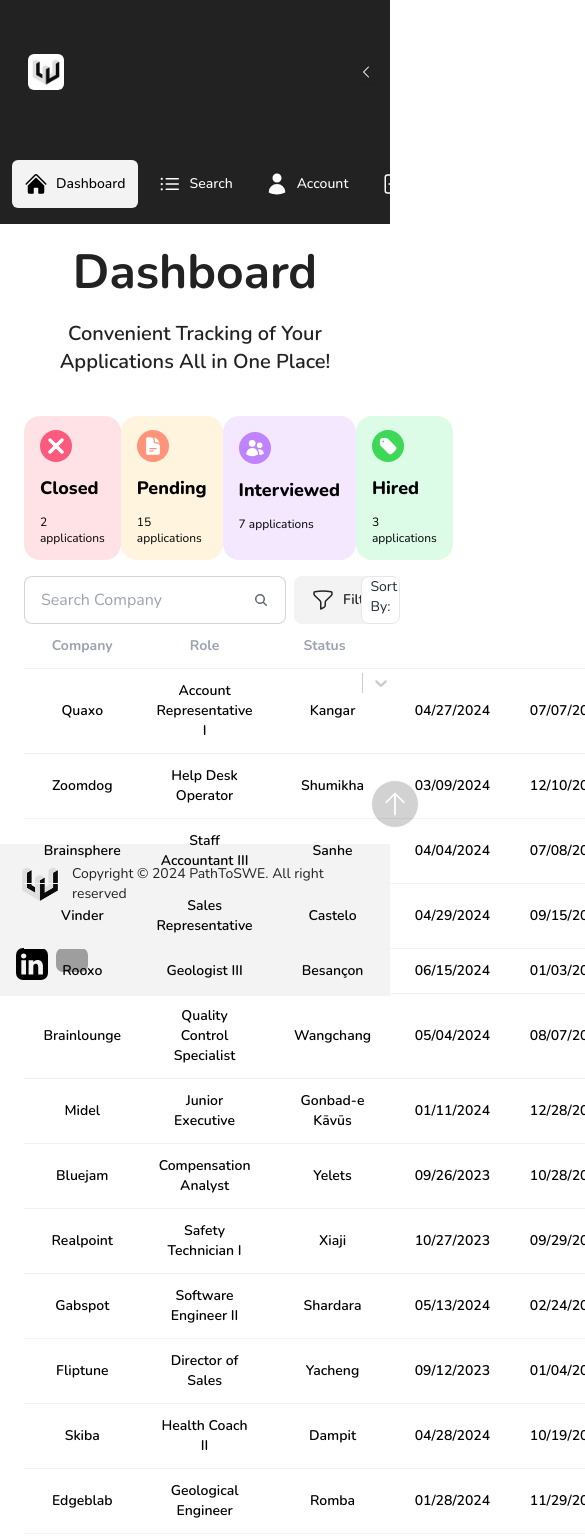
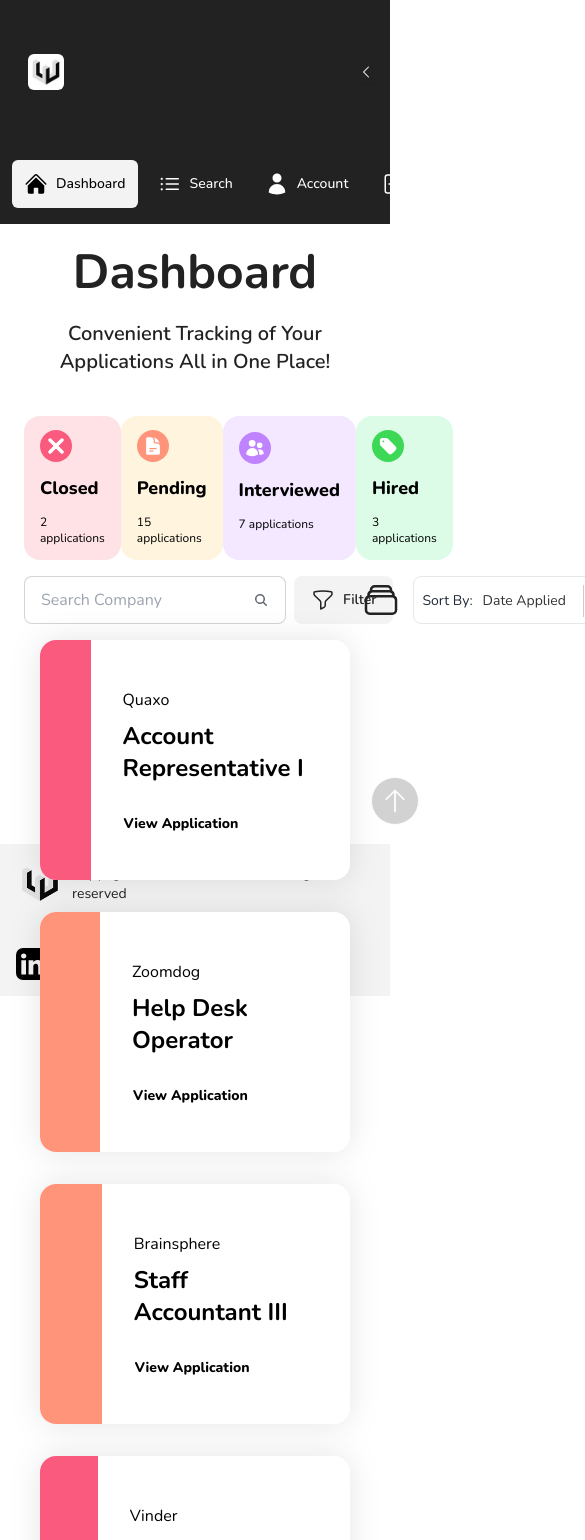
Before and after one commit to zachkfan/pathtoswe, a Next.js app: page /dashboard in a window 390 px wide. Shown: the top 1540 px of the page, 585 px wide, since content can reach past the window. Built offline with nearby package versions, Linux system fonts and the light colour scheme; grey boxes are pictures that could not be loaded; a web font is replaced by a local one.

Commit message:
added toggle between dashboard card and list view.

```diff
--- a/src/app/(dashboard-group)/dashboard/page.tsx
+++ b/src/app/(dashboard-group)/dashboard/page.tsx
@@ -1,5 +1,4 @@
 import SearchBarTable from "@/app/ui/dashboard/search_bar_and_table";
-import Card from "@/app/ui/dashboard/dashboard_card";
 
 export default function Page() {
   return (
@@ -13,17 +12,6 @@ export default function Page() {
         </h3>
       </div>
       <SearchBarTable />
-      <div className="mt-4">
-        <Card
-          company="Google"
-          role="Software Engineering Intern"
-          location="NYC"
-          datePosted="06/30/2024"
-          dateApplied="06/31/2024"
-          applicationDashboard="https://www.google.com"
-          status="Pending"
-        />
-      </div>
     </>
   );
 }
--- a/src/app/ui/dashboard/dashboard_card.tsx
+++ b/src/app/ui/dashboard/dashboard_card.tsx
@@ -9,6 +9,7 @@ interface Props {
   dateApplied: string;
   applicationDashboard: string;
   status: "Closed" | "Pending" | "Interviewed" | "Hired";
+  item_id: number;
 }
 
 export default function DashboardCard({
@@ -19,6 +20,7 @@ export default function DashboardCard({
   dateApplied,
   applicationDashboard,
   status,
+  item_id,
 }: Props) {
   const getStatusColor = (): React.CSSProperties => {
     const statusColors: Record<string, string> = {
@@ -30,7 +32,10 @@ export default function DashboardCard({
     return { backgroundColor: statusColors[status] };
   };
   return (
-    <div className="card card-side bg-white lg:w-[45%] text-black drop-shadow-around">
+    <div
+      className="card card-side bg-white lg:w-[45%] text-black drop-shadow-around m-4"
+      key={item_id}
+    >
       <figure>
         <div className="w-18 h-[100%]" style={getStatusColor()}></div>
       </figure>
--- a/src/app/ui/dashboard/search_bar_and_table.tsx
+++ b/src/app/ui/dashboard/search_bar_and_table.tsx
@@ -11,9 +11,11 @@ import React, { useState } from "react";
 import Table from "@/app/ui/dashboard/table";
 import SearchBar from "@/app/ui/search_bar";
 import SortBy from "@/app/ui/dashboard/sort_by";
+import Toggle from "@/app/ui/dashboard/toggle";
 
 const SearchBarAndTable = () => {
   const [search, setSearch] = useState("");
+  const [cardView, setCardView] = useState(true);
 
   return (
     <>
@@ -49,9 +51,12 @@ const SearchBarAndTable = () => {
       </div>
       <div className="flex flex-row items-center w-full justify-between">
         <SearchBar setSearch={setSearch} isDashboard={true} />
-        <SortBy />
+        <div className="flex flex-row items-center gap-3">
+          <Toggle cardView={cardView} setCardView={setCardView} />
+          <SortBy />
+        </div>
       </div>
-      <Table search={search} />
+      <Table search={search} cardView={cardView} />
     </>
   );
 };
--- a/src/app/ui/dashboard/table.tsx
+++ b/src/app/ui/dashboard/table.tsx
@@ -1,8 +1,38 @@
 import React from "react";
 import Row, { statusType } from "./dashboard_row";
 import { data } from "./data";
+import Card from "./dashboard_card";
 
-const Table = ({ search }: { search: string }) => {
+interface Props {
+  search: string;
+  cardView: boolean;
+}
+const Table = ({ search, cardView }: Props) => {
+  if (cardView) {
+    return (
+      <div className="flex flex-row flex-wrap justify-evenly">
+        {data
+          .filter((item) => {
+            return search.toLowerCase() == ""
+              ? item
+              : item.company.toLowerCase().includes(search.toLowerCase());
+          })
+          .map((item) => (
+            <Card
+              company={item.company}
+              role={item.role}
+              location={item.location}
+              datePosted={item.date_posted}
+              dateApplied={item.date_applied}
+              applicationDashboard={"www.google.com"}
+              status={item.status as statusType}
+              item_id={item.id}
+              key={item.id}
+            />
+          ))}
+      </div>
+    );
+  } else {
     return (
       <table className="table table-pin-cols text-center">
         <thead>
@@ -38,6 +68,7 @@ const Table = ({ search }: { search: string }) => {
         </tbody>
       </table>
     );
+  }
 };
 
 export default Table;
--- /dev/null
+++ b/src/app/ui/dashboard/toggle.tsx
@@ -0,0 +1,27 @@
+import {
+  ListBulletIcon,
+  RectangleStackIcon,
+} from "@heroicons/react/24/outline";
+
+interface Props {
+  cardView: boolean;
+  setCardView: (cardView: boolean) => void;
+}
+
+export default function Toggle({ cardView, setCardView }: Props) {
+  return (
+    <label className="swap swap-rotate text-black-gray">
+      {/* this hidden checkbox controls the state */}
+      <input
+        type="checkbox"
+        onClick={() => {
+          setCardView(!cardView);
+        }}
+      />
+
+      {/* hamburger icon */}
+      <ListBulletIcon className="swap-on h-10 w-10" />
+      <RectangleStackIcon className="swap-off h-10 w-10" />
+    </label>
+  );
+}
--- /dev/null
+++ b/src/app/ui/search/row.tsx
@@ -0,0 +1,34 @@
+import React from "react";
+import Hide from "./hide_button";
+import Save from "./save_button";
+import Apply from "./apply_button";
+
+interface Props {
+  company: string;
+  role: string;
+  location: string;
+  date_posted: string;
+  apply_link: string;
+}
+
+const row = ({ company, role, location, date_posted, apply_link }: Props) => {
+  return (
+    <tr>
+      <td>{company}</td>
+      <td>{role}</td>
+      <td>{location}</td>
+      <td>{date_posted}</td>
+      <td>
+        <Save />
+      </td>
+      <td>
+        <Hide />
+      </td>
+      <td>
+        <Apply href={apply_link}></Apply>
+      </td>
+    </tr>
+  );
+};
+
+export default row;
--- a/src/app/ui/search/tabs.tsx
+++ b/src/app/ui/search/tabs.tsx
@@ -1,5 +1,5 @@
 import React from "react";
-import Search from "@/app/ui/search/search_bar_and_table";
+import SearchAndTable from "@/app/ui/search/search_bar_and_table";
 
 const Tabs = () => {
   return (
@@ -13,7 +13,7 @@ const Tabs = () => {
         defaultChecked
       />
       <div role="tabpanel" className="tab-content py-5">
-        <Search />
+        <SearchAndTable />
       </div>
 
       <input
--- a/src/app/ui/search_bar.tsx
+++ b/src/app/ui/search_bar.tsx
@@ -14,7 +14,7 @@ const SearchBar = ({ setSearch, isDashboard }: Props) => {
       <div className={clsx("flex", { "pb-5": !isDashboard })}>
         <label
           className={clsx(
-            "input input-bordered flex items-center gap-2",
+            "input input-bordered flex items-center gap-2 xl:w-80",
             isDashboard ? "bg-white" : "bg-black-gray"
           )}
         >
```
Lines whose indentation alone changed are shown as unchanged.
